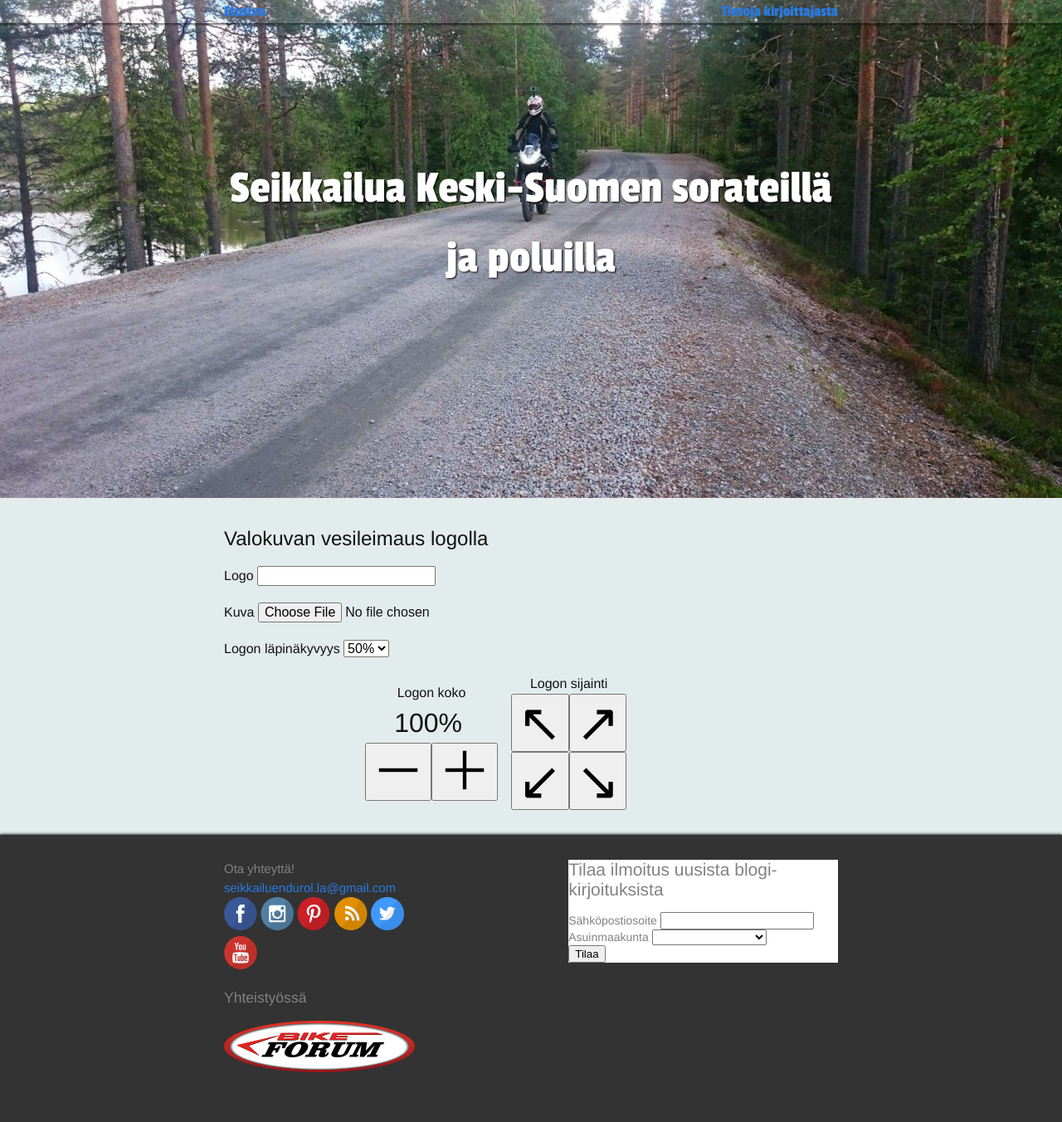
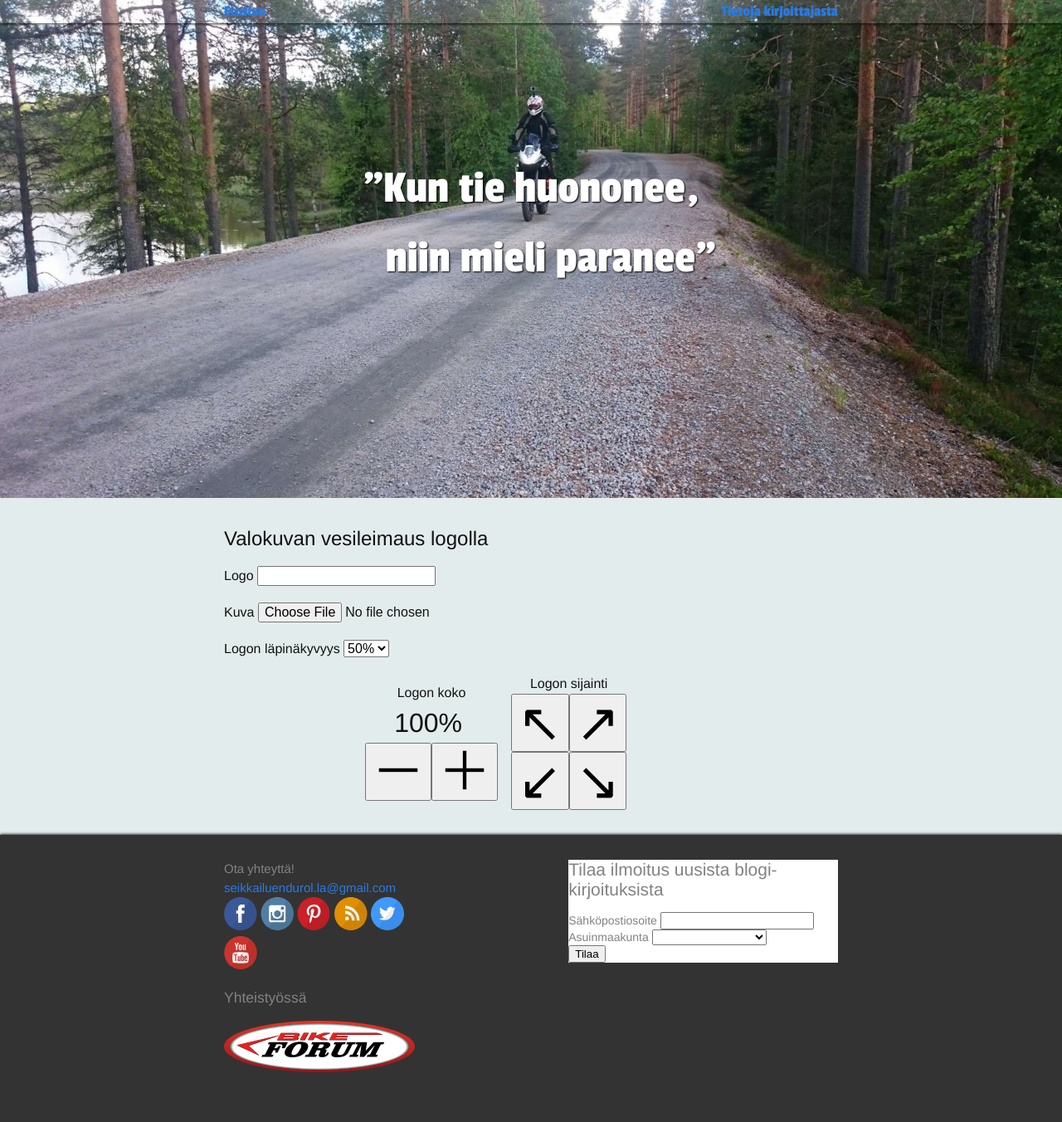
Before and after one commit to seikkailuendurolla/seikkailuendurolla.github.io, a Jekyll site: the page built from watermark.html, in a window 1280 px wide. Shown: the whole page at 83% size. Built offline with Jekyll 4.4.1, drawn with Linux system fonts in a browser that asks for light colours; some web fonts are replaced; comment, search, counter and statistics services are not loaded.

Commit message:
Sloganin vaihto

```diff
--- a/_includes/header.html
+++ b/_includes/header.html
@@ -14,7 +14,7 @@
   <div class="wrapper">
 
     <div class="image-text">
-      <h1 class="{{page.header_slogan_class}}">Seikkailua Keski-Suomen sorateillä ja poluilla</h1>
+      <h1 class="{{page.header_slogan_class}}">"Kun tie huononee,<br/>&nbsp&nbsp&nbsp niin mieli paranee"</h1>
     </div>
   </div>
 
```
